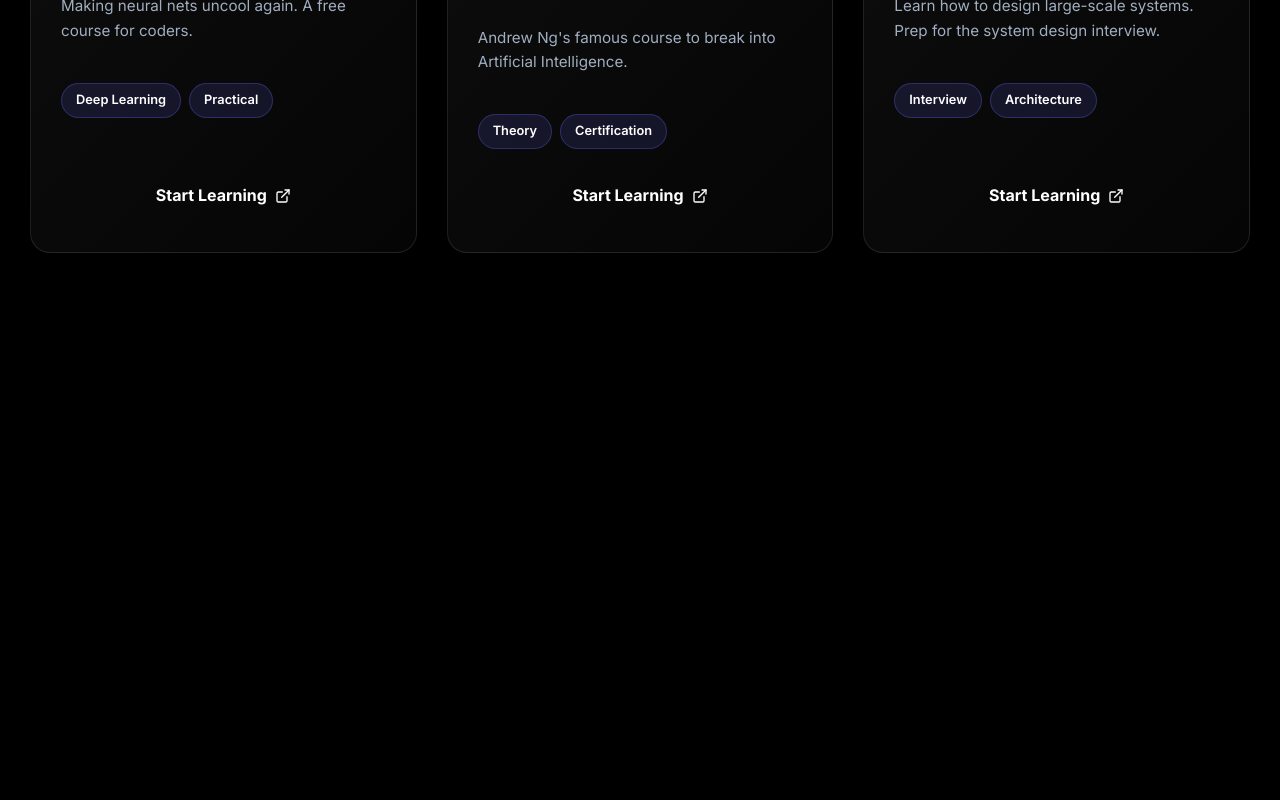
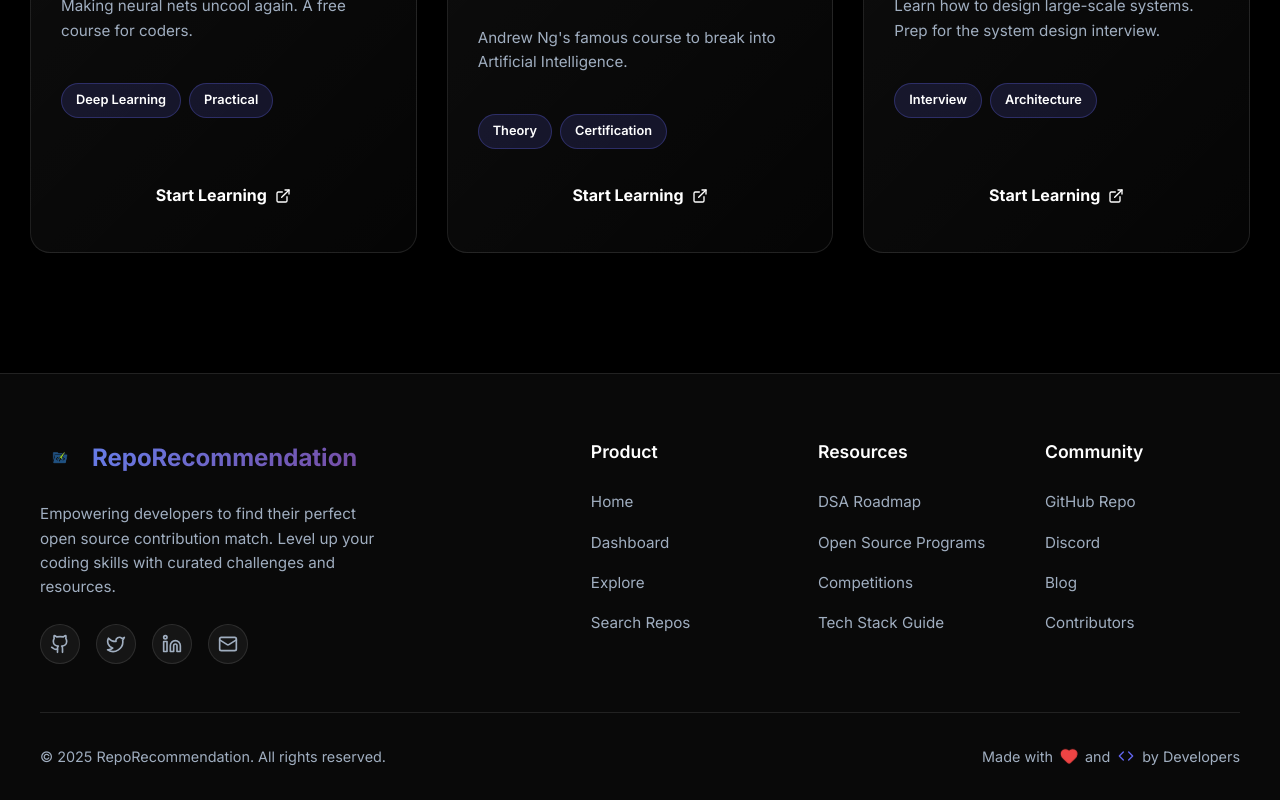
Before and after one commit to karn-cyber/RepoRecommendation, a React (Vite) app in the folder client/: page /explore in a window 1280 px wide. Shown: the part 3774-4574 px from the top of the page. Before the commit the page ends 4147 px from the top, so only its background shows below. Built offline with nearby package versions, Linux system fonts and the light colour scheme.

Commit message:
Add Footer component

```diff
--- a/client/src/App.jsx
+++ b/client/src/App.jsx
@@ -6,6 +6,8 @@ import ResultsPage from './components/ResultsPage';
 import Dashboard from './components/Dashboard';
 import Explore from './components/Explore';
 import './index.css';
+
+import Footer from './components/Footer';
 
 function App() {
   const [skills, setSkills] = useState([]);
@@ -91,6 +93,7 @@ function App() {
             element={<Explore />}
           />
         </Routes>
+        <Footer />
       </div>
     </Router>
   );
--- /dev/null
+++ b/client/src/components/Footer.css
@@ -0,0 +1,181 @@
+.footer {
+    background: rgba(10, 10, 10, 0.95);
+    border-top: 1px solid rgba(255, 255, 255, 0.1);
+    padding: 4rem 2rem 2rem;
+    margin-top: auto;
+    position: relative;
+    z-index: 10;
+}
+
+.footer-content {
+    max-width: 1200px;
+    margin: 0 auto;
+    display: grid;
+    grid-template-columns: 1.5fr 2fr;
+    gap: 4rem;
+    margin-bottom: 3rem;
+}
+
+.footer-brand {
+    display: flex;
+    flex-direction: column;
+    gap: 1.5rem;
+}
+
+.footer-logo {
+    display: flex;
+    align-items: center;
+    gap: 12px;
+    text-decoration: none;
+    color: var(--text-primary);
+    font-weight: 700;
+    font-size: 1.5rem;
+}
+
+.footer-logo-img {
+    height: 40px;
+    width: auto;
+}
+
+.footer-description {
+    color: var(--text-secondary);
+    line-height: 1.6;
+    font-size: 0.95rem;
+    max-width: 350px;
+}
+
+.social-links {
+    display: flex;
+    gap: 1rem;
+}
+
+.social-link {
+    display: flex;
+    align-items: center;
+    justify-content: center;
+    width: 40px;
+    height: 40px;
+    border-radius: 50%;
+    background: rgba(255, 255, 255, 0.05);
+    color: var(--text-secondary);
+    transition: all 0.3s ease;
+    border: 1px solid rgba(255, 255, 255, 0.1);
+}
+
+.social-link:hover {
+    background: var(--primary);
+    color: white;
+    transform: translateY(-2px);
+    border-color: var(--primary);
+}
+
+.footer-links-container {
+    display: grid;
+    grid-template-columns: repeat(3, 1fr);
+    gap: 2rem;
+}
+
+.footer-column {
+    display: flex;
+    flex-direction: column;
+    gap: 1rem;
+}
+
+.footer-column h3 {
+    color: var(--text-primary);
+    font-size: 1.1rem;
+    font-weight: 600;
+    margin-bottom: 0.5rem;
+}
+
+.footer-column a {
+    color: var(--text-secondary);
+    text-decoration: none;
+    font-size: 0.95rem;
+    transition: color 0.2s ease;
+}
+
+.footer-column a:hover {
+    color: var(--primary);
+}
+
+.footer-bottom {
+    max-width: 1200px;
+    margin: 0 auto;
+    padding-top: 2rem;
+    border-top: 1px solid rgba(255, 255, 255, 0.1);
+    display: flex;
+    justify-content: space-between;
+    align-items: center;
+    flex-wrap: wrap;
+    gap: 1rem;
+}
+
+.copyright {
+    color: var(--text-secondary);
+    font-size: 0.9rem;
+}
+
+.made-with {
+    display: flex;
+    align-items: center;
+    gap: 0.5rem;
+    color: var(--text-secondary);
+    font-size: 0.9rem;
+}
+
+.heart-icon {
+    color: #ef4444;
+    fill: #ef4444;
+    animation: pulse 2s infinite;
+}
+
+.code-icon {
+    color: var(--primary);
+}
+
+@keyframes pulse {
+    0% {
+        transform: scale(1);
+    }
+
+    50% {
+        transform: scale(1.2);
+    }
+
+    100% {
+        transform: scale(1);
+    }
+}
+
+@media (max-width: 968px) {
+    .footer-content {
+        grid-template-columns: 1fr;
+        gap: 3rem;
+    }
+
+    .footer-brand {
+        align-items: center;
+        text-align: center;
+    }
+
+    .footer-description {
+        max-width: 100%;
+    }
+
+    .footer-links-container {
+        text-align: center;
+    }
+}
+
+@media (max-width: 640px) {
+    .footer-links-container {
+        grid-template-columns: 1fr;
+        gap: 2.5rem;
+    }
+
+    .footer-bottom {
+        flex-direction: column;
+        text-align: center;
+    }
+}
--- /dev/null
+++ b/client/src/components/Footer.jsx
@@ -0,0 +1,77 @@
+import React from 'react';
+import { Link } from 'react-router-dom';
+import { Github, Twitter, Linkedin, Mail, Heart, Code } from 'lucide-react';
+import './Footer.css';
+import logo from '../assets/Gemini_Generated_Image_u4kjcbu4kjcbu4kj-removebg-preview.png';
+
+const Footer = () => {
+    const currentYear = new Date().getFullYear();
+
+    return (
+        <footer className="footer">
+            <div className="footer-content">
+                <div className="footer-brand">
+                    <Link to="/" className="footer-logo">
+                        <img src={logo} alt="RepoRecommendation Logo" className="footer-logo-img" />
+                        <span className="brand-text">RepoRecommendation</span>
+                    </Link>
+                    <p className="footer-description">
+                        Empowering developers to find their perfect open source contribution match.
+                        Level up your coding skills with curated challenges and resources.
+                    </p>
+                    <div className="social-links">
+                        <a href="https://github.com" target="_blank" rel="noopener noreferrer" className="social-link">
+                            <Github size={20} />
+                        </a>
+                        <a href="https://twitter.com" target="_blank" rel="noopener noreferrer" className="social-link">
+                            <Twitter size={20} />
+                        </a>
+                        <a href="https://linkedin.com" target="_blank" rel="noopener noreferrer" className="social-link">
+                            <Linkedin size={20} />
+                        </a>
+                        <a href="mailto:contact@reporecommendation.com" className="social-link">
+                            <Mail size={20} />
+                        </a>
+                    </div>
+                </div>
+
+                <div className="footer-links-container">
+                    <div className="footer-column">
+                        <h3>Product</h3>
+                        <Link to="/">Home</Link>
+                        <Link to="/dashboard">Dashboard</Link>
+                        <Link to="/explore">Explore</Link>
+                        <Link to="/results">Search Repos</Link>
+                    </div>
+
+                    <div className="footer-column">
+                        <h3>Resources</h3>
+                        <Link to="/explore">DSA Roadmap</Link>
+                        <Link to="/explore">Open Source Programs</Link>
+                        <Link to="/explore">Competitions</Link>
+                        <Link to="/explore">Tech Stack Guide</Link>
+                    </div>
+
+                    <div className="footer-column">
+                        <h3>Community</h3>
+                        <a href="https://github.com/karn-cyber/RepoRecommendation" target="_blank" rel="noopener noreferrer">GitHub Repo</a>
+                        <a href="#" target="_blank" rel="noopener noreferrer">Discord</a>
+                        <a href="#" target="_blank" rel="noopener noreferrer">Blog</a>
+                        <a href="#" target="_blank" rel="noopener noreferrer">Contributors</a>
+                    </div>
+                </div>
+            </div>
+
+            <div className="footer-bottom">
+                <div className="copyright">
+                    © {currentYear} RepoRecommendation. All rights reserved.
+                </div>
+                <div className="made-with">
+                    Made with <Heart size={16} className="heart-icon" /> and <Code size={16} className="code-icon" /> by Developers
+                </div>
+            </div>
+        </footer>
+    );
+};
+
+export default Footer;
```
